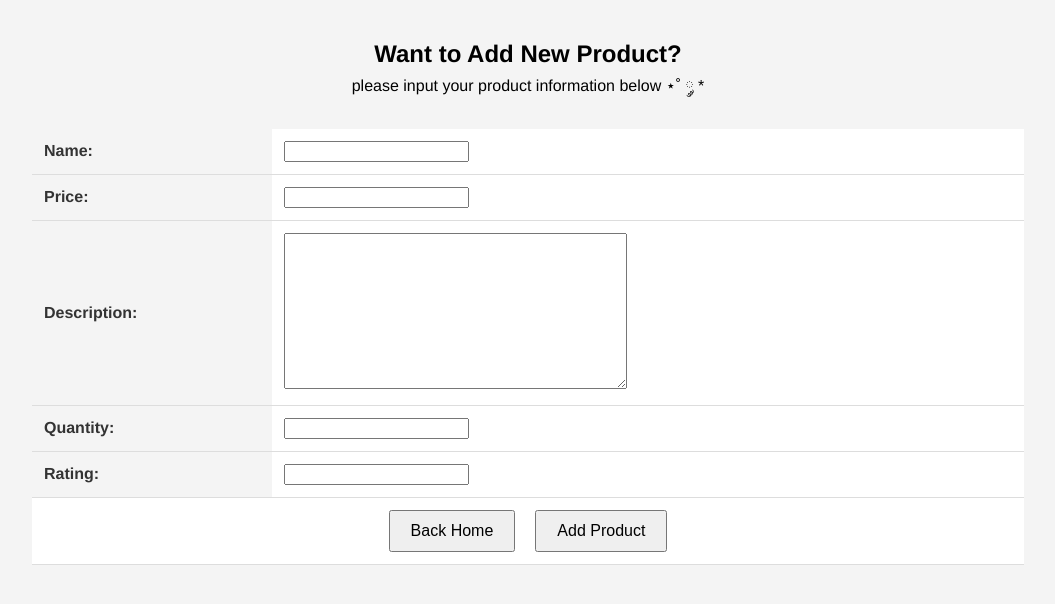
After one commit to meisyanajla/the-goods-place, a Django app: page /create-product-entry in a window 1280 px wide. The commit adds this page. Shown: the top 604 px of the page, without its empty margins (112-1167 px from the left). Run offline with Django 5.2, Linux system fonts and the light colour scheme.

Commit message:
Redesign UI

```diff
--- /dev/null
+++ b/main/forms.py
@@ -0,0 +1,7 @@
+from django.forms import ModelForm
+from main.models import Product
+
+class ProductForm(ModelForm):
+    class Meta:
+        model = Product
+        fields = ["name", "price", "description", "quantity", "rating"]
--- a/main/models.py
+++ b/main/models.py
@@ -1,6 +1,8 @@
 from django.db import models
+import uuid
 
 class Product(models.Model):
+    id = models.UUIDField(primary_key=True, default=uuid.uuid4, editable=False)
     name = models.CharField(max_length=255)
     price = models.IntegerField()
     description = models.TextField()
--- /dev/null
+++ b/main/templates/create_product_entry.html
@@ -0,0 +1,26 @@
+{% extends 'base.html' %}
+{% block content %}
+
+<div style="text-align: center;">
+    <h2 style = "margin-bottom: 0;">Want to Add New Product?</h2>
+    <p style = "margin-top: 0;">please input your product information below ⋆˚ ༘ *</p>
+</div>
+
+<form method="POST">
+    {% csrf_token %}
+    <div class="table-container" style="margin: 0 auto; width: 200;">
+        <table>
+            {{ form.as_table }}
+            <tr>
+                <td colspan="2" style="text-align: center; font-size: 0;">
+                    <a href="{% url 'main:show_main' %}">
+                        <button type="button" style="padding: 10px 20px; font-size: 16px; margin-right: 10px;">Back Home</button>
+                    </a>
+                    <button style="padding: 10px 20px; font-size: 16px; margin-left: 10px;">Add Product</button>
+                </td>
+            </tr>
+        </table>
+    </div>
+</form>
+
+{% endblock %}
--- a/main/urls.py
+++ b/main/urls.py
@@ -1,8 +1,13 @@
 from django.urls import path
-from main.views import show_main
+from main.views import show_main, create_product_entry, show_xml, show_json, show_xml_by_id, show_json_by_id
 
 app_name = 'main'
 
 urlpatterns = [
     path('', show_main, name='show_main'),
+    path('create-product-entry', create_product_entry, name='create_product_entry'),
+    path('xml/', show_xml, name='show_xml'),
+    path('json/', show_json, name='show_json'),
+    path('xml/<str:id>/', show_xml_by_id, name='show_xml_by_id'),
+    path('json/<str:id>/', show_json_by_id, name='show_json_by_id')
 ]
--- a/main/views.py
+++ b/main/views.py
@@ -1,10 +1,49 @@
-from django.shortcuts import render
+from django.shortcuts import render, redirect
+from main.forms import ProductForm
+from main.models import Product
+from django.http import HttpResponse
+from django.core import serializers
 
 def show_main(request):
+    product_entries = Product.objects.all()
+
     context = {
         'application' : 'The Goods Place',
         'name': 'Meisya Najla Aqilah',
-        'class': 'PBP C'
+        'class': 'PBP C',
+        'product_entries': product_entries
     }
 
     return render(request, "main.html", context)
+
+def create_product_entry(request):
+    form = ProductForm(request.POST or None)
+
+    if form.is_valid() and request.method == "POST":
+        form.save()
+        return redirect('main:show_main')
+
+    context = {'form': form}
+    return render(request, "create_product_entry.html", context)
+
+def show_xml(request):
+    data = Product.objects.all()
+
+def show_xml(request):
+    data = Product.objects.all()
+    return HttpResponse(serializers.serialize("xml", data), content_type="application/xml")
+
+def show_json(request):
+    data = Product.objects.all()
+
+def show_json(request):
+    data = Product.objects.all()
+    return HttpResponse(serializers.serialize("json", data), content_type="application/json")
+
+def show_xml_by_id(request, id):
+    data = Product.objects.filter(pk=id)
+    return HttpResponse(serializers.serialize("xml", data), content_type="application/xml")
+
+def show_json_by_id(request, id):
+    data = Product.objects.filter(pk=id)
+    return HttpResponse(serializers.serialize("json", data), content_type="application/json")
--- /dev/null
+++ b/templates/base.html
@@ -0,0 +1,44 @@
+{% load static %}
+<!DOCTYPE html>
+<html lang="en">
+  <head>
+    <meta charset="UTF-8" />
+    <meta name="viewport" content="width=device-width, initial-scale=1.0" />
+    <style>
+        body {
+            font-family: Helvetica, sans-serif;
+            background-color: #f4f4f4;
+            margin: 0;
+            padding: 20px;
+        }
+        .table-container {
+            width: 80%;
+            margin: 0 auto;
+            overflow: hidden;
+        }
+        table {
+            width: 100%;
+            border-collapse: collapse;
+            background: #fff;
+            box-shadow: 0 0 10px rgba(0, 0, 0, 0.1);
+        }
+        th, td {
+            padding: 12px;
+            text-align: left;
+            border-bottom: 1px solid #ddd;
+        }
+        th {
+            background-color: #f4f4f4;
+            color: #333;
+        }
+        tr:hover {
+            background-color: #f1f1f1;
+        }
+      </style>
+    {% block meta %} {% endblock meta %}
+  </head>
+
+  <body>
+    {% block content %} {% endblock content %}
+  </body>
+</html>
--- a/the_goods_place/settings.py
+++ b/the_goods_place/settings.py
@@ -55,7 +55,7 @@ ROOT_URLCONF = 'the_goods_place.urls'
 TEMPLATES = [
     {
         'BACKEND': 'django.template.backends.django.DjangoTemplates',
-        'DIRS': [],
+        'DIRS': [BASE_DIR / 'templates'],
         'APP_DIRS': True,
         'OPTIONS': {
             'context_processors': [
```
Also changed, not shown: main/templates/main.html (+60 -7 lines), main/migrations/0002_alter_product_id.py (added), main/migrations/0003_product_image.py (added), main/migrations/0004_remove_product_image.py (added).
